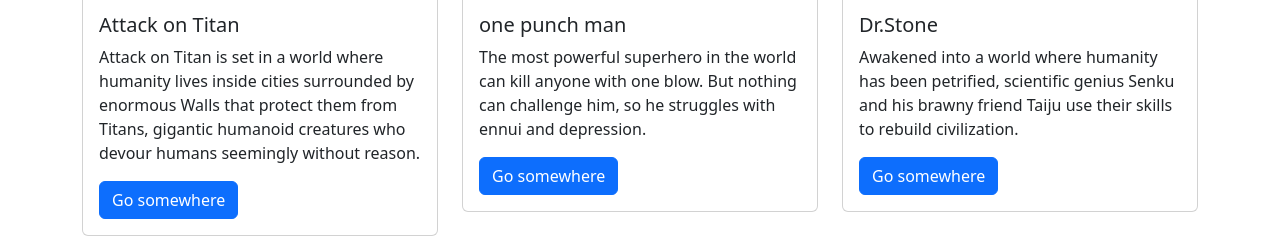
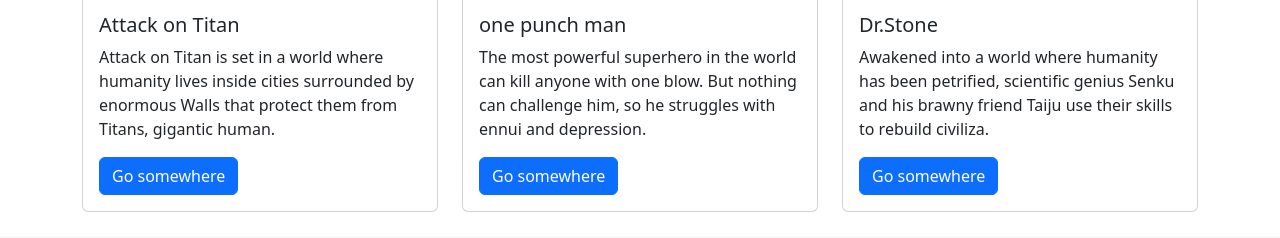
Before and after one commit to ambasha7/project-3, a plain HTML site: page index.html in a window 1280 px wide. Shown: the part 2033-2271 px from the top of the page. Drawn offline with nearby package versions, Linux system fonts and the light colour scheme.

Commit message:
Update index.html

```diff
--- a/index.html
+++ b/index.html
@@ -116,7 +116,7 @@
             <img src="https://c4.wallpaperflare.com/wallpaper/919/76/1010/anime-attack-on-titan-attack-on-titan-scouting-legion-hd-wallpaper-preview.jpg" class="card-img-top" alt="..." />
             <div class="card-body">
               <h5 class="card-title">Attack on Titan</h5>
-              <p class="card-text">Attack on Titan is set in a world where humanity lives inside cities surrounded by enormous Walls that protect them from Titans, gigantic humanoid creatures who devour humans seemingly without reason.</p>
+              <p class="card-text">Attack on Titan is set in a world where humanity lives inside cities surrounded by enormous Walls that protect them from Titans, gigantic human.</p>
               <a href="#" class="btn btn-primary">Go somewhere</a>
             </div>
           </div>
@@ -138,7 +138,7 @@
             <img src="https://wallpaperaccess.com/full/1220125.jpg" class="card-img-top" alt="..." />
             <div class="card-body">
               <h5 class="card-title">Dr.Stone</h5>
-              <p class="card-text">Awakened into a world where humanity has been petrified, scientific genius Senku and his brawny friend Taiju use their skills to rebuild civilization.</p>
+              <p class="card-text">Awakened into a world where humanity has been petrified, scientific genius Senku and his brawny friend Taiju use their skills to rebuild civiliza.</p>
               <a href="#" class="btn btn-primary">Go somewhere</a>
             </div>
           </div>
```
